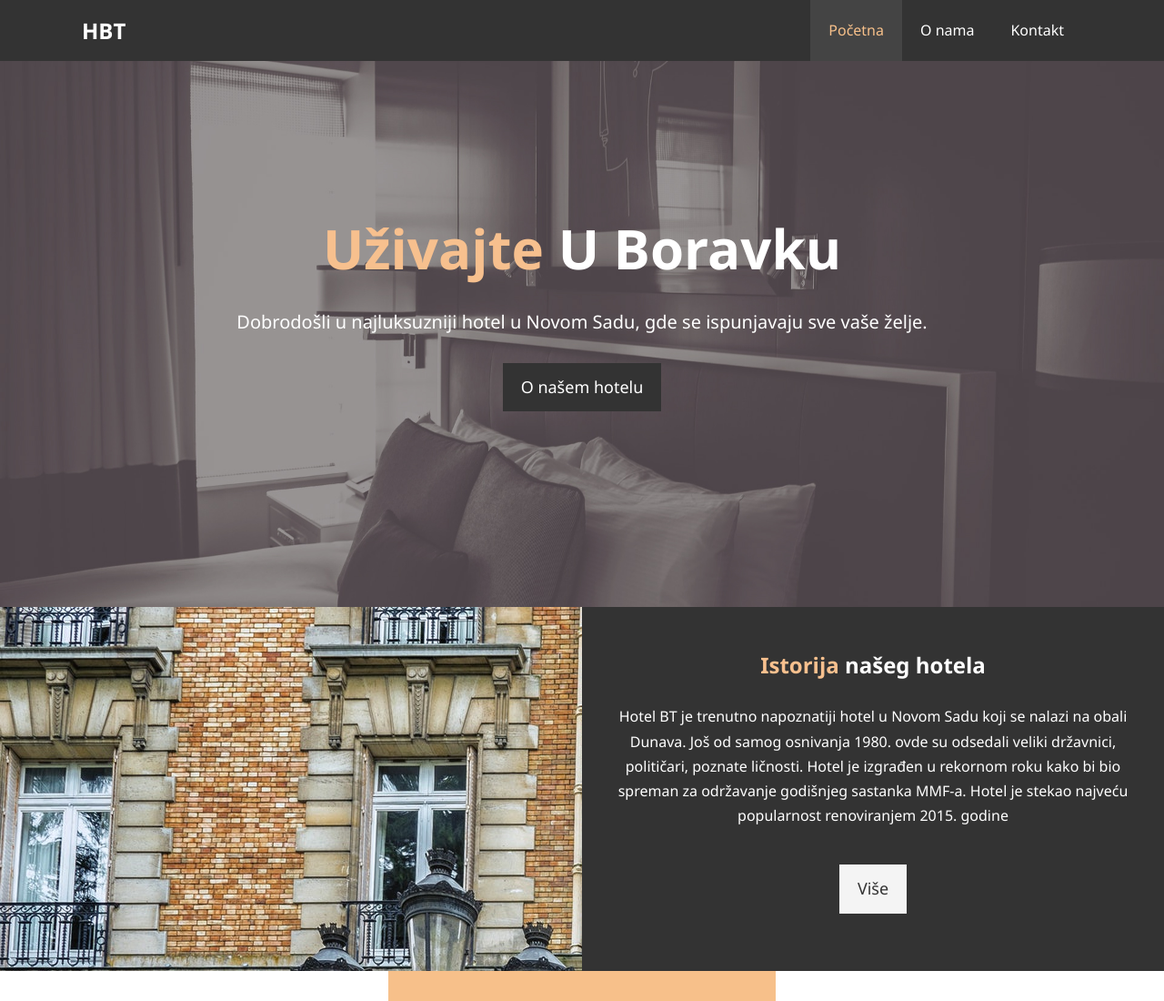
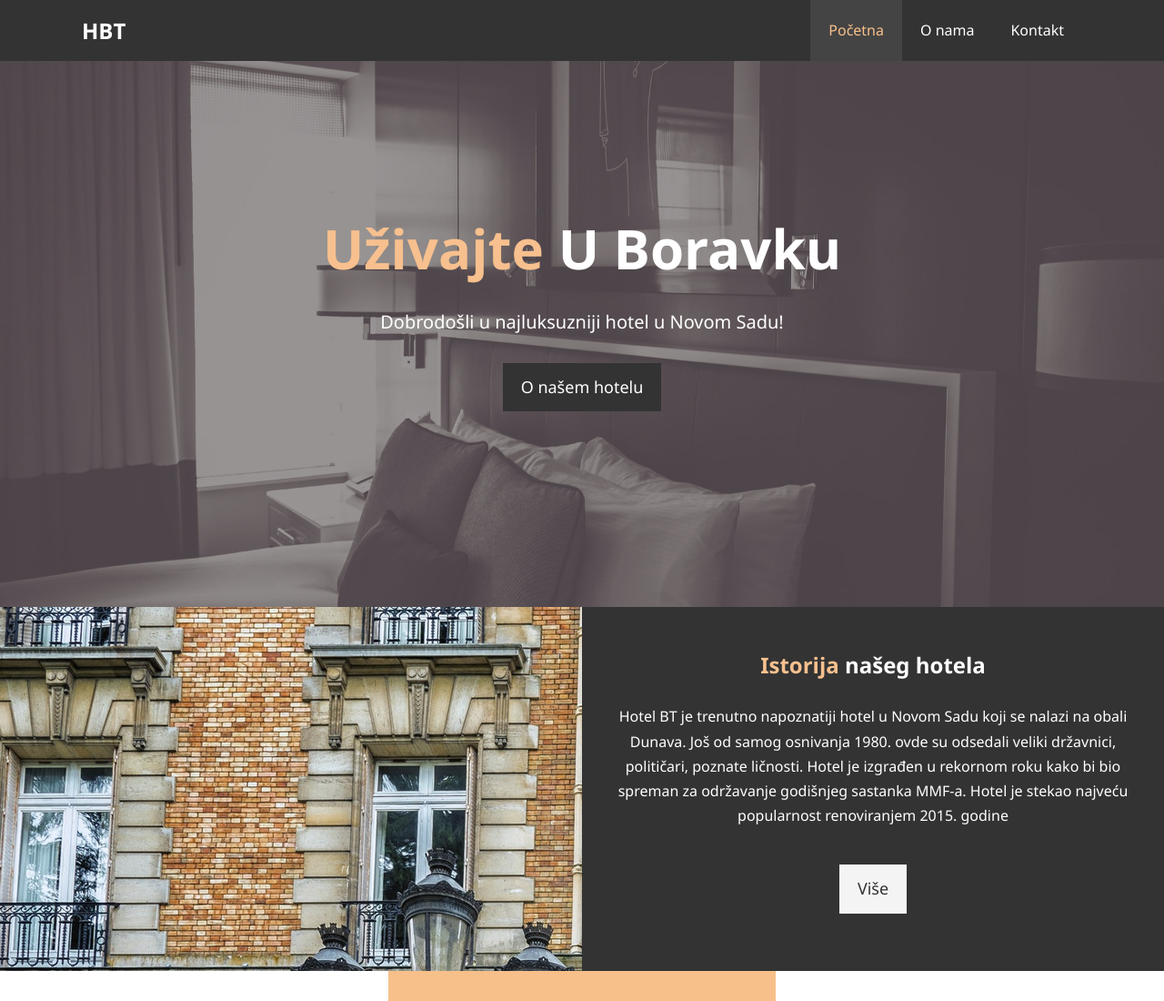
Before and after one commit to natnanic/html-css-projekat-hotel, a plain HTML site: page index.html in a window 1280 px wide. Shown: the top 1100 px of the page at 91% size. Drawn offline with Linux system fonts and the light colour scheme.

Commit message:
Update index.html

```diff
--- a/index.html
+++ b/index.html
@@ -27,8 +27,7 @@
             <div class="container">
                 <div class="showcase-content">
                     <h1><span class="text-primary">Uživajte</span> U Boravku</h1>
-                    <p class="lead">Dobrodošli u najluksuzniji hotel u Novom Sadu, gde se ispunjavaju
-                        sve vaše želje.
+                    <p class="lead">Dobrodošli u najluksuzniji hotel u Novom Sadu!
                     </p>
                         <a class="btn" href="about.html">O našem hotelu</a>
                 </div>
```
